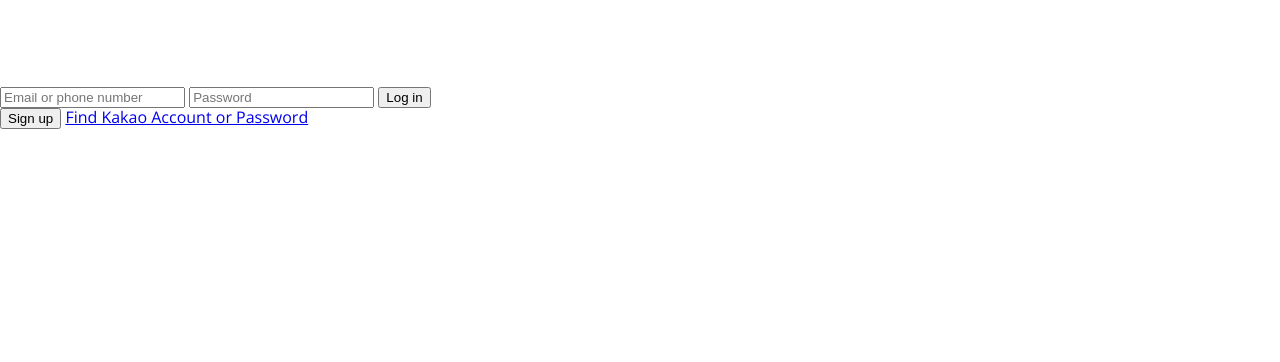
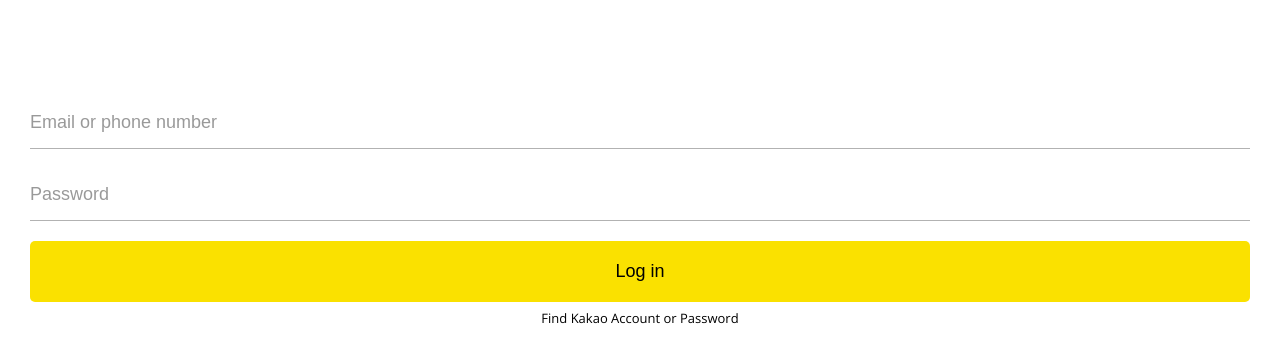
Before and after one commit to creatoroh/kokoa-clone-htmlCss, a plain HTML site: page index.html in a window 1280 px wide. Shown: the part 176-538 px from the top of the page. Drawn offline with nearby package versions, Linux system fonts and the light colour scheme.

Commit message:
login css commit

```diff
--- /dev/null
+++ b/css/common/variables.css
@@ -0,0 +1,3 @@
+:root {
+  --yellow: #fae100;
+}
--- /dev/null
+++ b/css/screens/login.css
@@ -0,0 +1,71 @@
+.welcome-header {
+  margin: 90px 0px;
+  text-align: center;
+  display: flex;
+  flex-direction: column;
+  align-items: center;
+}
+.welcome-header__title {
+  margin-bottom: 20px;
+  font-size: 25px;
+}
+.welcome-header__text {
+  width: 65%;
+  opacity: 0.5;
+}
+
+#login-form {
+  display: flex;
+  flex-direction: column;
+  margin: 0px 30px;
+}
+#login-form input {
+  padding: 15px 0px;
+  border: none;
+  font-size: 18px;
+  margin: 10px 0px;
+}
+#login-form input:not([type="submit"]) {
+  border-bottom: 1px solid rgba(0, 0, 0, 0.3);
+  transition: border-color 0.3s ease-in-out;
+}
+
+#login-form input::placeholder {
+  /* opacity: 0.6; */
+  color: rgba(0, 0, 0, 0.4);
+}
+
+#login-form input:focus {
+  border-color: var(--yellow);
+}
+
+#login-form input[type="submit"] {
+  /* transition: background-color 0.2s ease-in-out; */
+  background-color: var(--yellow);
+  cursor: pointer;
+  padding: 20px 0;
+  border-radius: 5px;
+}
+
+#login-form input[type="button"] {
+  display: none;
+}
+
+#login-form a {
+  text-align: center;
+  text-decoration: none;
+  color: inherit;
+  font-size: 13px;
+}
+
+/* bem style
+.login-form__input{
+
+}
+.login-form__button{
+
+}
+.login-form__a{
+
+}
+*/
--- a/css/styles.css
+++ b/css/styles.css
@@ -1,25 +1,17 @@
 @import url("https://fonts.googleapis.com/css2?family=Open+Sans&display=swap");
-/* @import url("reset.css"); */
-@import "reset.css";
-@import url("status-bar.css");
+/*common */
+@import "common/reset.css";
+@import "common/variables.css";
+/* components */
+@import "components/status-bar.css";
+/* screens */
+@import "screens/login.css";
 
 body {
   /* font-family: sans-serif; */
   font-family: "Open Sans", sans-serif;
 }
 
-.welcome-header {
-  margin: 90px 0px;
-  text-align: center;
-  display: flex;
-  flex-direction: column;
-  align-items: center;
+input:focus {
+  outline: none;
 }
-.welcome-header__title {
-  margin-bottom: 20px;
-  font-size: 25px;
-}
-.welcome-header__text {
-  width: 65%;
-  opacity: 0.5;
-}
--- a/index.html
+++ b/index.html
@@ -8,6 +8,7 @@
     <link rel="stylesheet" href="css/styles.css" />
   </head>
   <body>
+    <!-- status-bar -->
     <div class="status-bar">
       <div class="status-bar__column">
         <span>No Service</span>
@@ -22,6 +23,8 @@
         <i class="fas fa-bolt"></i>
       </div>
     </div>
+
+    <!-- header -->
     <header class="welcome-header">
       <h1 class="welcome-header__title">Welcome to KakaoTalk</h1>
       <p class="welcome-header__text">
@@ -29,14 +32,14 @@
       </p>
     </header>
 
-    <form class="login-form">
-      <input type="text" placeholder="Email or phone number" />
-      <input type="password" placeholder="Password" />
+    <!-- form -->
+    <form action="friends.html" method="GET" id="login-form">
+      <input name="username" type="text" placeholder="Email or phone number" />
+      <input name="password" type="password" placeholder="Password" />
       <input type="submit" value="Log in" />
+      <input type="button" value="Sign up" />
+      <a href="#">Find Kakao Account or Password</a>
     </form>
-
-    <input type="button" value="Sign up" />
-    <a href="#">Find Kakao Account or Password</a>
 
     <!-- script area -->
     <script
```
Also changed, not shown: friends.html (added, +1 -0 lines), css/common/reset.css (renamed from css/reset.css), css/components/status-bar.css (renamed from css/status-bar.css).
